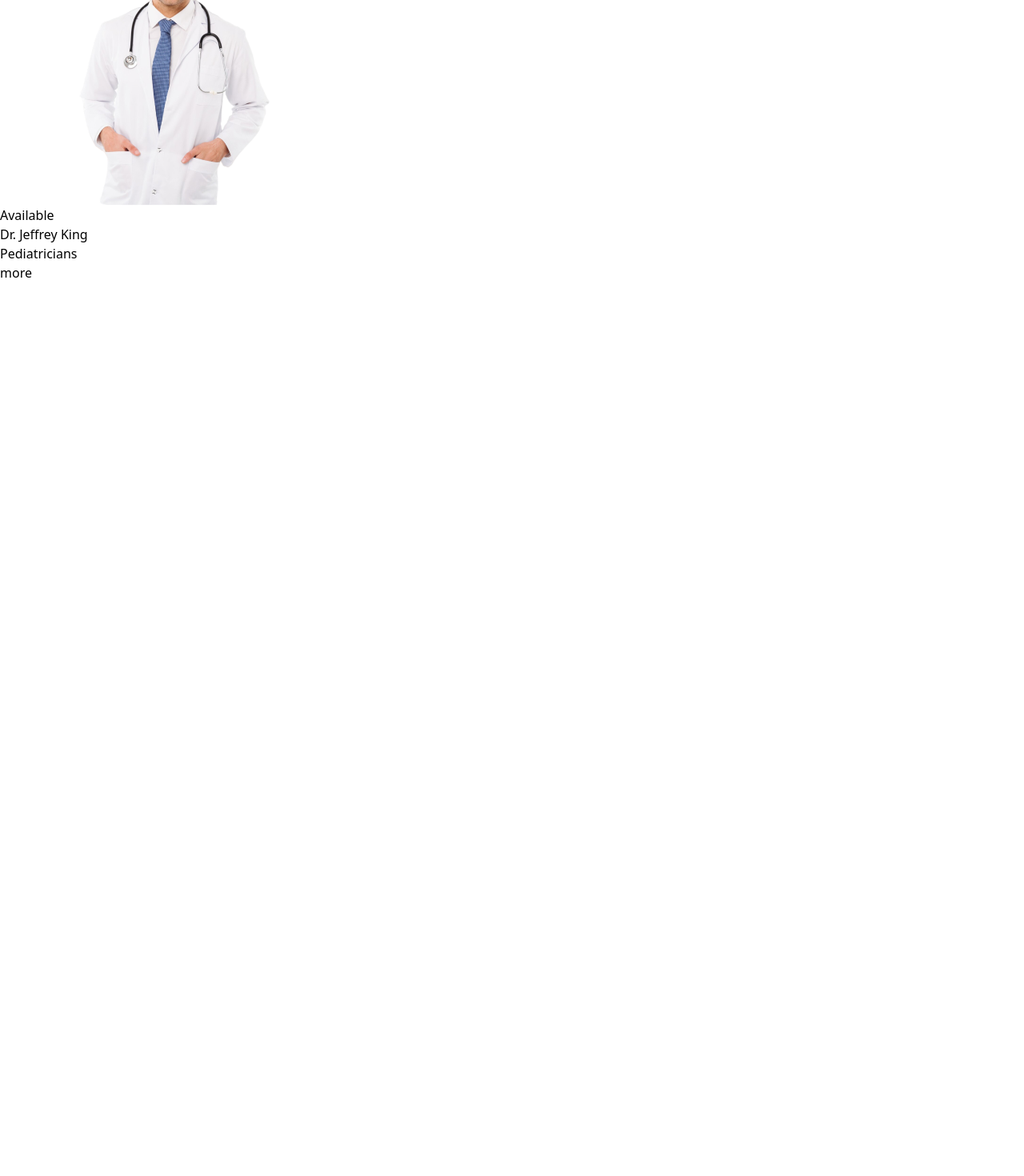
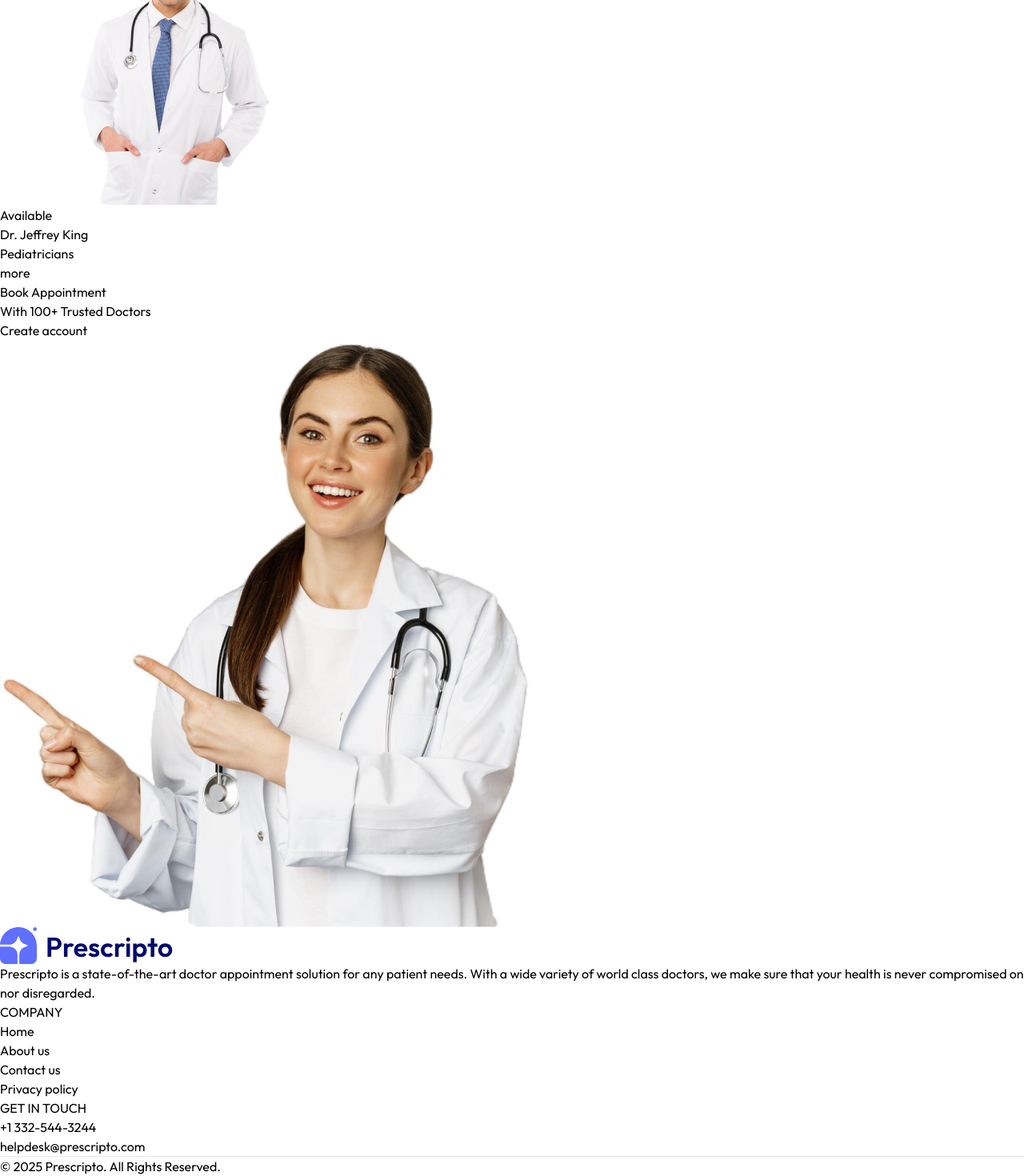
Before and after one commit to Muhammad-Daniyal-Jawad1/doctor-appointment-app, a React (Vite) app in the folder front-end/: page / in a window 1280 px wide. Shown: the part 6756-8226 px from the top of the page at 80% size. Before the commit the page ends 7109 px from the top, so only its background shows below. Built offline with nearby package versions, Linux system fonts and the light colour scheme.

Commit message:
FInished landing page and developing all doctors page.

```diff
--- a/front-end/src/App.jsx
+++ b/front-end/src/App.jsx
@@ -9,6 +9,7 @@
 import MyAppointments from './pages/MyAppointments'
 import Appointment from './pages/Appointment'
 import Navbar from './components/Navbar'
+import Footer from './components/Footer'
 
 const App = () => {
   return (
@@ -25,6 +26,7 @@
         <Route path='/my-appointments' element={<MyAppointments/>}></Route>
         <Route path='/appointment/:docId' element={<Appointment/>}></Route>
       </Routes>
+      <Footer/>
     </div>
   )
 }
--- /dev/null
+++ b/front-end/src/components/Banner.jsx
@@ -0,0 +1,28 @@
+import React from 'react'
+import { assets } from '../assets/assets'
+import { useNavigate } from 'react-router-dom'
+
+const Banner = () => {
+
+  const navigate = useNavigate();
+
+  return (
+    <div className='flex bg-primary rounded-lg px-6 sm:px-10 md:px-14 lg:px-12 my-20 md:mx-10'>
+        {/* Left Side */}
+        <div className='flex-1 py-8 sm:py-10 md:py-16 lg:py-24 lg:pl-5'>
+            <div className='text-xl sm:text-2xl md:text-3xl lg:text-5xl font-semibold text-white'>
+                <p>Book Appointment</p>
+                <p className='mt-4'>With 100+ Trusted Doctors</p>
+            </div>
+            <button onClick={()=>{navigate(`/login`);scrollTo(0,0)}} className='bg-white text-sm sm:text-base text-gray-600 px-8 py-3 rounded-full mt-6 hover:scale-105 transition-all'>Create account</button>
+        </div>
+
+        {/* Right Side */}
+        <div className='hidden md:block md:w-1/2 lg:w-[370px] relative'>
+            <img className='w-full absolute bottom-0 right-0 max-w-md' src={assets.appointment_img} alt="" />
+        </div>
+    </div>
+  )
+}
+
+export default Banner
--- /dev/null
+++ b/front-end/src/components/Footer.jsx
@@ -0,0 +1,44 @@
+import React from 'react'
+import { assets } from '../assets/assets'
+
+const Footer = () => {
+  return (
+    <div className='md:mx-10'>
+        <div className='flex flex-col sm:grid grid-cols-[3fr_1fr_1fr] gap-14 my-10 mt-40 text-sm'>
+            {/* Left Section */}
+            <div>
+                <img className='mb-5 w-40' src={assets.logo} alt="" />
+                <p className='w-full md:w-2/3 text-gray-600 leading-6'>Prescripto is a state-of-the-art doctor appointment solution for any patient needs. With a wide variety of world class doctors, we make sure that your health is never compromised on nor disregarded.</p>
+            </div>
+
+            {/* Center Section */}
+            <div>
+                <p className='text-xl font-medium mb-5'>COMPANY</p>
+                <ul className='flex flex-col gap-2 text-gray-600'>
+                    <li>Home</li>
+                    <li>About us</li>
+                    <li>Contact us</li>
+                    <li>Privacy policy</li>
+                </ul>
+
+            </div>
+
+            {/* Right Section */}
+            <div>
+                <p className='text-xl font-medium mb-5'>GET IN TOUCH</p>
+                <ul className='flex flex-col gap-2 text-gray-600'>
+                    <li>+1 332-544-3244</li>
+                    <li>helpdesk@prescripto.com</li>
+                </ul>
+            </div>
+        </div>
+        {/* Copyright Text */}
+        <div>
+            <hr />
+            <p className='py-5 text-sm text-center '>&copy; 2025 Prescripto. All Rights Reserved.</p>
+        </div>
+    </div>
+  )
+}
+
+export default Footer
--- a/front-end/src/components/Navbar.jsx
+++ b/front-end/src/components/Navbar.jsx
@@ -10,7 +10,7 @@
 
   return (
     <div className='flex items-center justify-between text-sm  py-4  mb-5 border-b border-b-gray-400'>
-        <img className='w-44 cursor-pointer' src={assets.logo} alt="" />
+        <img onClick={()=> navigate('/')} className='w-44 cursor-pointer' src={assets.logo} alt="" />
         <ul className='hidden md:flex items-start gap-5 font-medium'>
             <NavLink to='/'>
                 <li className='py-1'>HOME</li>
--- a/front-end/src/index.css
+++ b/front-end/src/index.css
@@ -1,6 +1,11 @@
+@import url('https://fonts.googleapis.com/css2?family=Manrope:wght@200..800&family=Outfit:wght@100..900&display=swap');
 @tailwind base;
 @tailwind components;
 @tailwind utilities;
+
+*{
+    font-family: Outfit;
+}
 
 .active hr{
     @apply block
--- a/front-end/src/pages/Doctors.jsx
+++ b/front-end/src/pages/Doctors.jsx
@@ -1,11 +1,56 @@
-import React from 'react'
+import React, { useContext, useEffect, useState } from 'react'
+import { useParams } from 'react-router-dom'
+import { AppContext } from '../context/AppContext';
 
 const Doctors = () => {
+
+  const {speciality} = useParams();
+  const {doctors} = useContext(AppContext);
+  const [filterDoc,setFilterDoc] = useState([]);
+  const applyFilter = () =>{
+    if(speciality){
+      setFilterDoc(doctors.filter(doc => doc.speciality === speciality));
+    }
+    else{
+      setFilterDoc(doctors);
+    }
+  }
+
+  useEffect(()=>{
+    applyFilter();
+  },[doctors,speciality])
+
   return (
     <div>
-
+        <p>Browse through the doctor's speciality.</p>
+        <div>
+          <div>
+            <p>General Physician</p>
+            <p>Gynecologist</p>
+            <p>Dermatologist</p>
+            <p>Pediatricians</p>
+            <p>Neurologist</p>
+            <p>Gastroenterologist</p>
+          </div>
+          <div>
+            {
+              filterDoc.map((item,index)=>(
+                <div onClick={()=> navigate(`/appointment/${item._id}`)} className='border border-blue-200 rounded-xl overflow-hidden cursor-pointer hover:translate-y-[-10px] transition-all duration-500' key={index}>
+                  <img className='bg-blue-50' src={item.image} alt="" />
+                  <div className='p-4'>
+                    <div className='flex items-center gap-2 text-sm text-center text-green-500'>
+                      <p className='w-2 h-2 bg-green-500 rounded-full'></p><p>Available</p>
+                    </div>
+                    <p className='text-gray-900 text-lg font-medium'>{item.name}</p>
+                    <p className='text-gray-600 text-sm '>{item.speciality}</p>
+                  </div>
+                </div>
+              ))
+            }
+          </div>
+        </div>
     </div>
   )
 }
 
-export default Doctors
+export default Doctors;
--- a/front-end/src/pages/Home.jsx
+++ b/front-end/src/pages/Home.jsx
@@ -2,6 +2,8 @@
 import Header from '../components/Header'
 import SpecialityMenu from '../components/SpecialityMenu'
 import TopDoctors from '../components/TopDoctors'
+import Banner from '../components/Banner'
+
 
 const Home = () => {
   return (
@@ -9,6 +11,8 @@
         <Header/>
         <SpecialityMenu/>
         <TopDoctors/>
+        <Banner/>
+
     </div>
   )
 }
```
